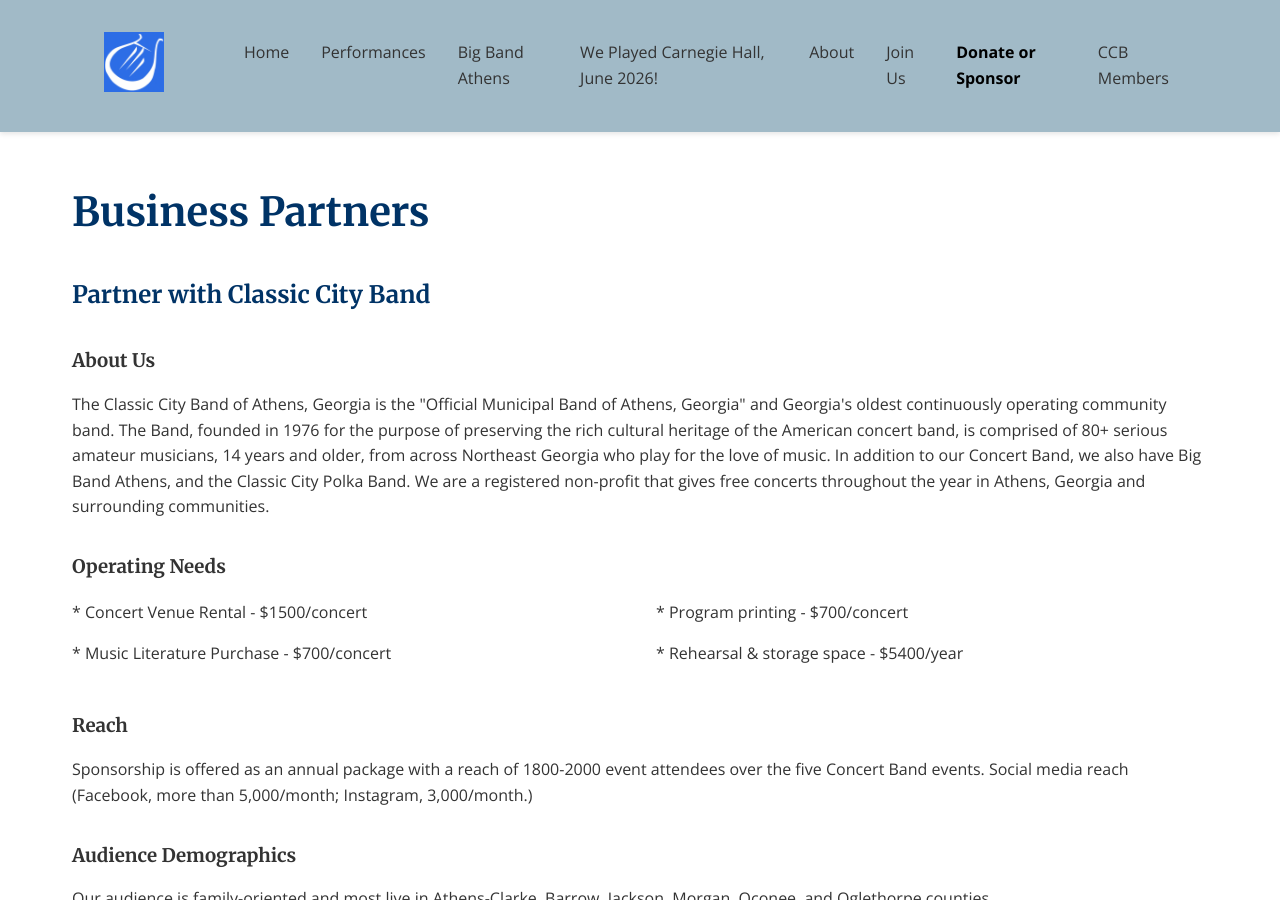
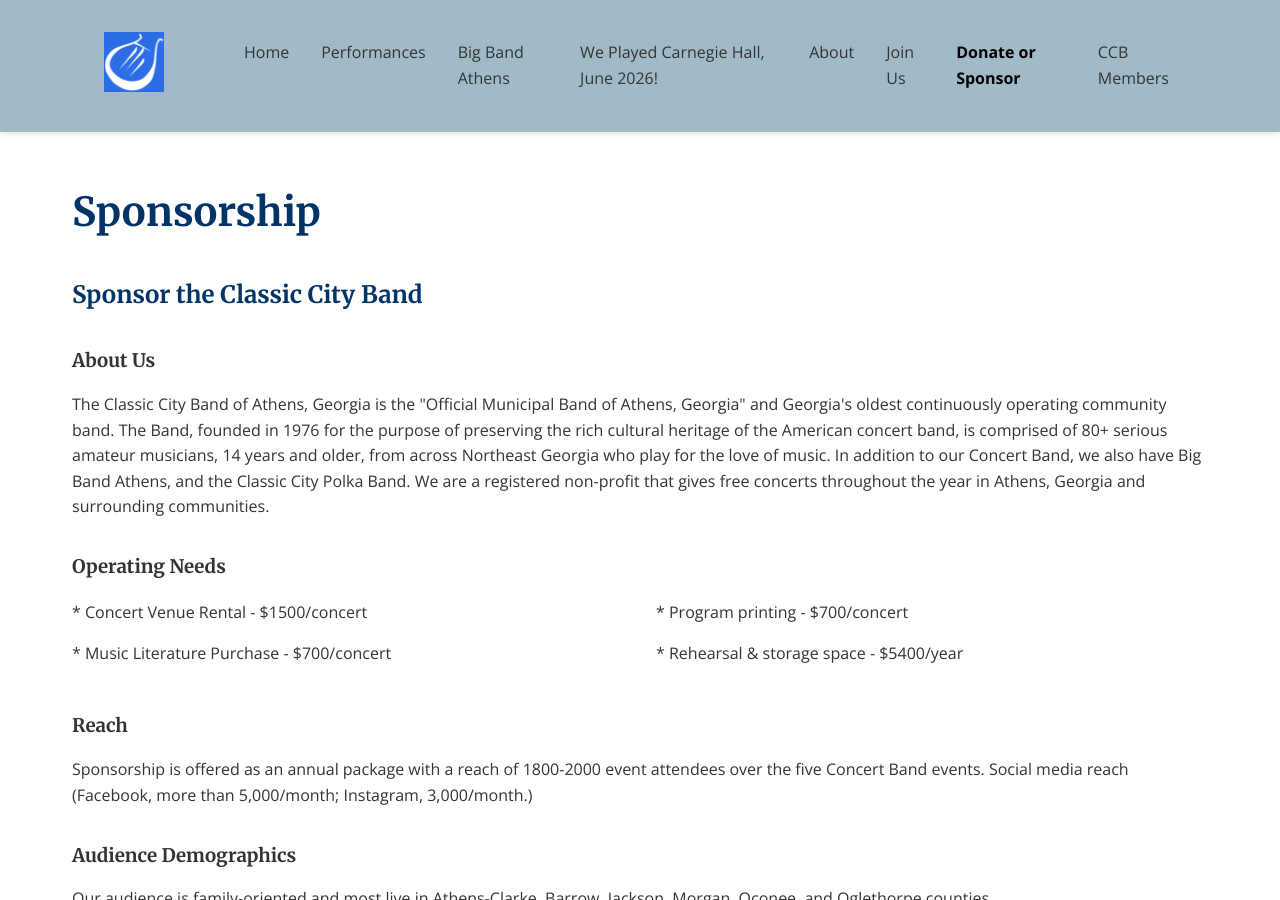
Before and after one commit to webmasterCCB/CCBwebsite, a Jekyll site: the page built from bus-partners.md, in a window 1280 px wide and 900 px high. Built offline with Jekyll 4.4.1, drawn with Linux system fonts in a browser that asks for light colours; comment, search, counter and statistics services are not loaded.

Commit message:
Update bus-partners.md

```diff
--- a/bus-partners.md
+++ b/bus-partners.md
@@ -1,12 +1,12 @@
 ---
 layout: page
-title: Business Partners
+title: Sponsorship
 permalink: /bus-partners/
 ---
 
 <div class="bus-partners-container">
 
-<h2>Partner with Classic City Band</h2>
+<h2>Sponsor the Classic City Band</h2>
 
 <h3>About Us</h3>
 
```
